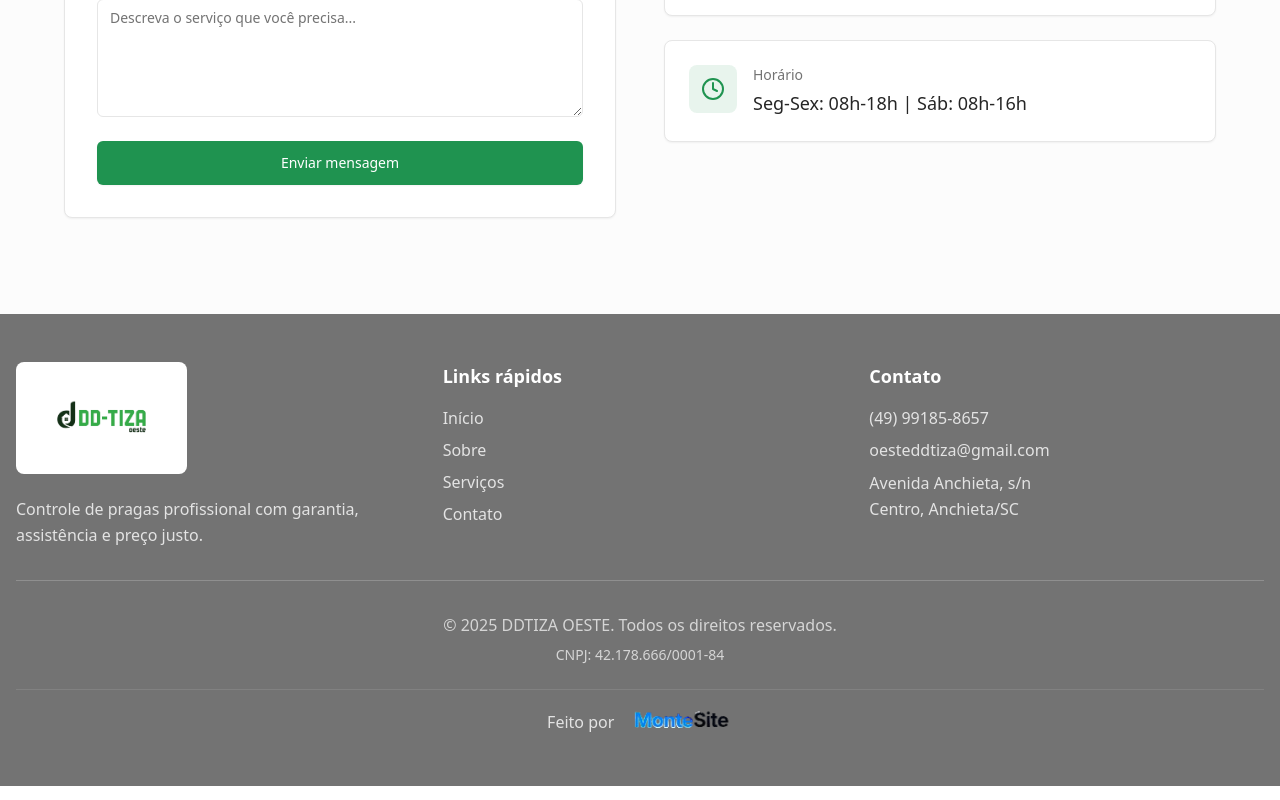
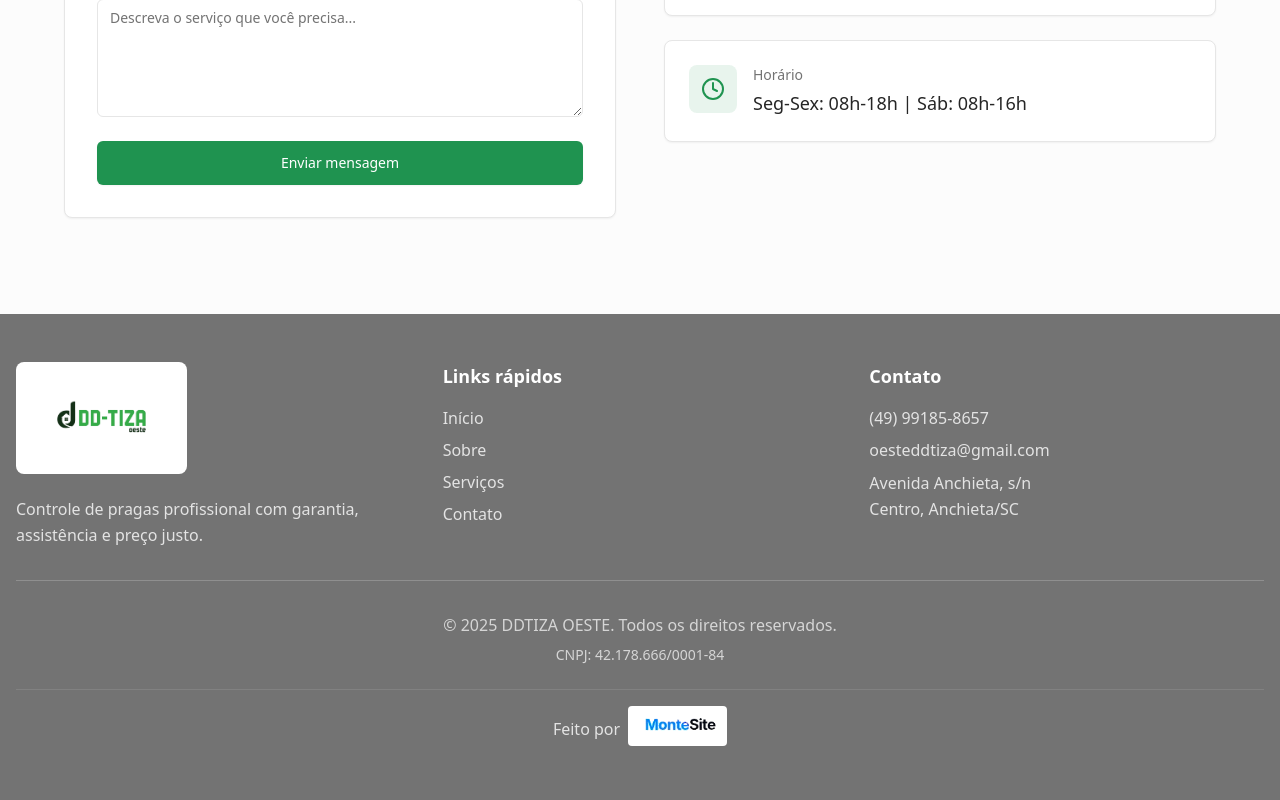
Before and after one commit to DevZipMateus/ddtiza-site-boost, a React (Vite) app: page / in a window 1280 px wide. Shown: the part 3392-4192 px from the top of the page. Built offline with nearby package versions, Linux system fonts and the light colour scheme; the HTML template or start-up script is replaced by a standard one.

Commit message:
Add white background to footer section

```diff
--- a/src/components/Footer.tsx
+++ b/src/components/Footer.tsx
@@ -83,7 +83,9 @@ const Footer = () => {
               rel="noopener noreferrer"
               className="hover:opacity-80 transition-opacity"
             >
-              <img src={montesiteLogo} alt="Monte Site" className="h-8" />
+              <div className="bg-white p-2 rounded inline-block">
+                <img src={montesiteLogo} alt="Monte Site" className="h-6" />
+              </div>
             </a>
           </div>
         </div>
```
